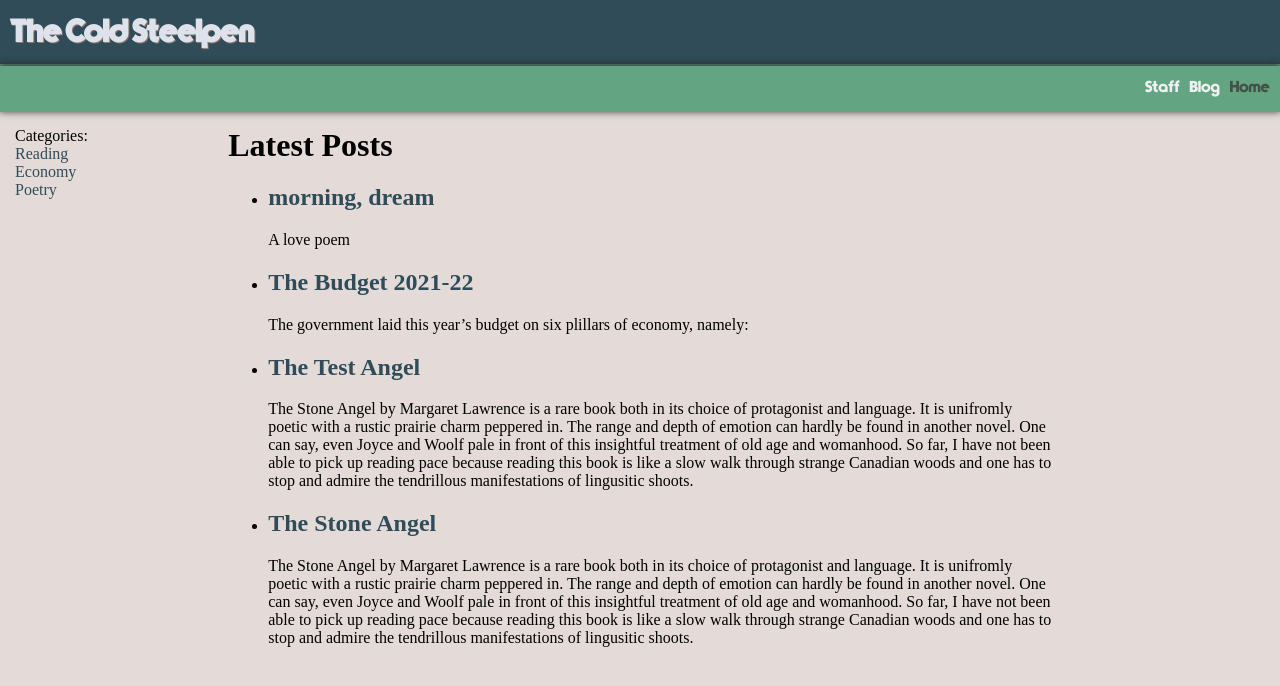
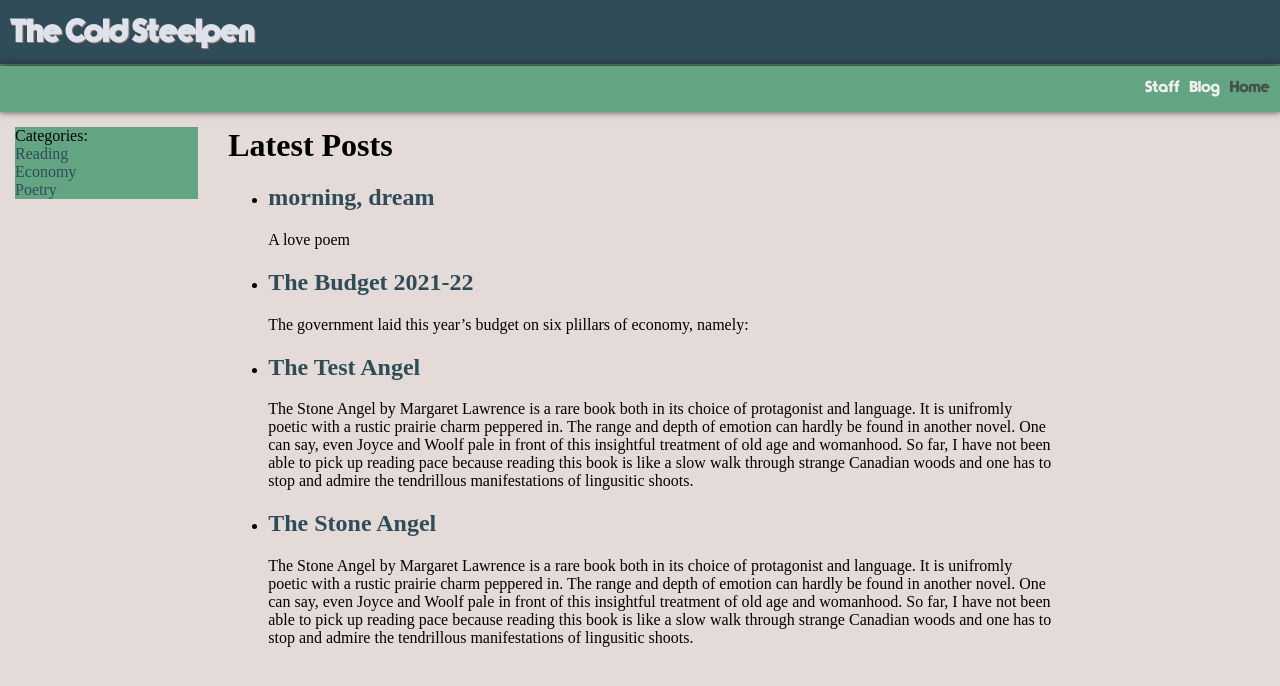
Before and after one commit to sumitee2/Karadaka-code-repo, a Jekyll site: the page built from index.html, in a window 1280 px wide. Shown: the top 686 px of the page. Built offline with Jekyll 4.4.1, drawn with Linux system fonts in a browser that asks for light colours; some web fonts are replaced.

Commit message:
minor fix

```diff
--- a/_includes/categorysidelist.html
+++ b/_includes/categorysidelist.html
@@ -1,3 +1,4 @@
+<div class = "sidebarcat">
 Categories:
 
 <div>
@@ -7,3 +8,4 @@ Categories:
     </a>
   {% endfor %}
 </div>
+</div>
--- a/_sass/main.scss
+++ b/_sass/main.scss
@@ -132,3 +132,7 @@ a {
   clear: both;
   display: table;
 }
+
+.sidebarcat {
+	background-color: #63a583;
+}
```
